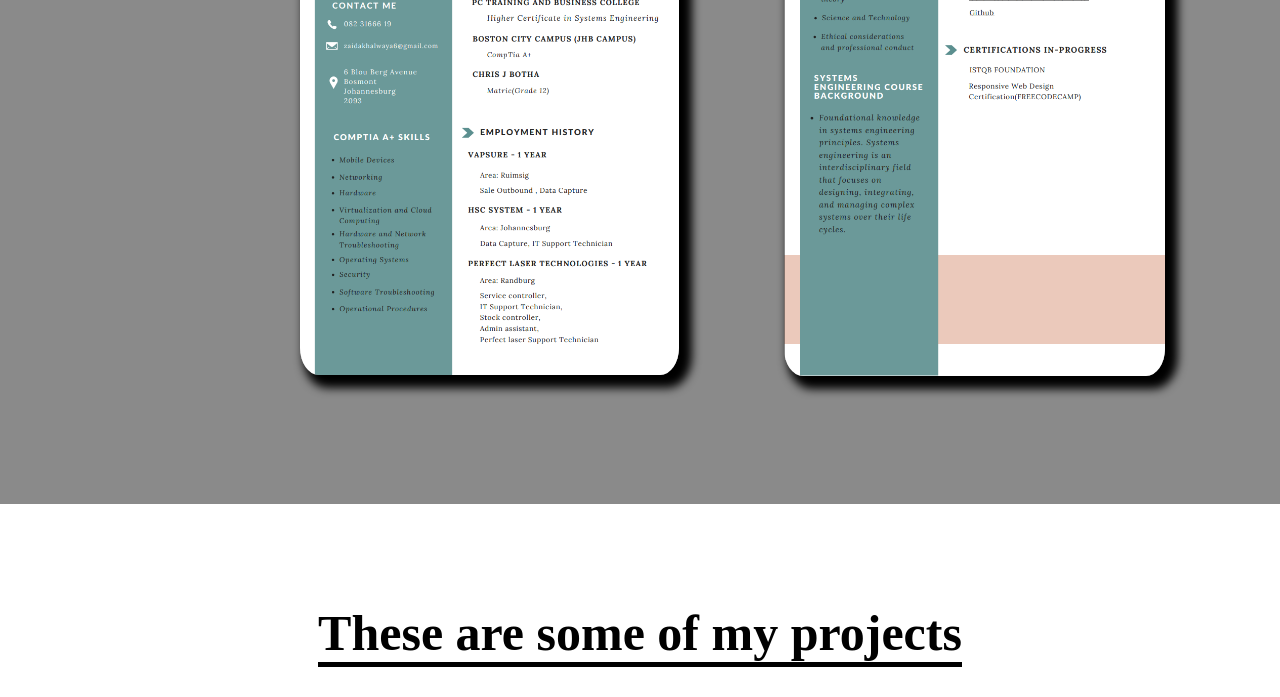
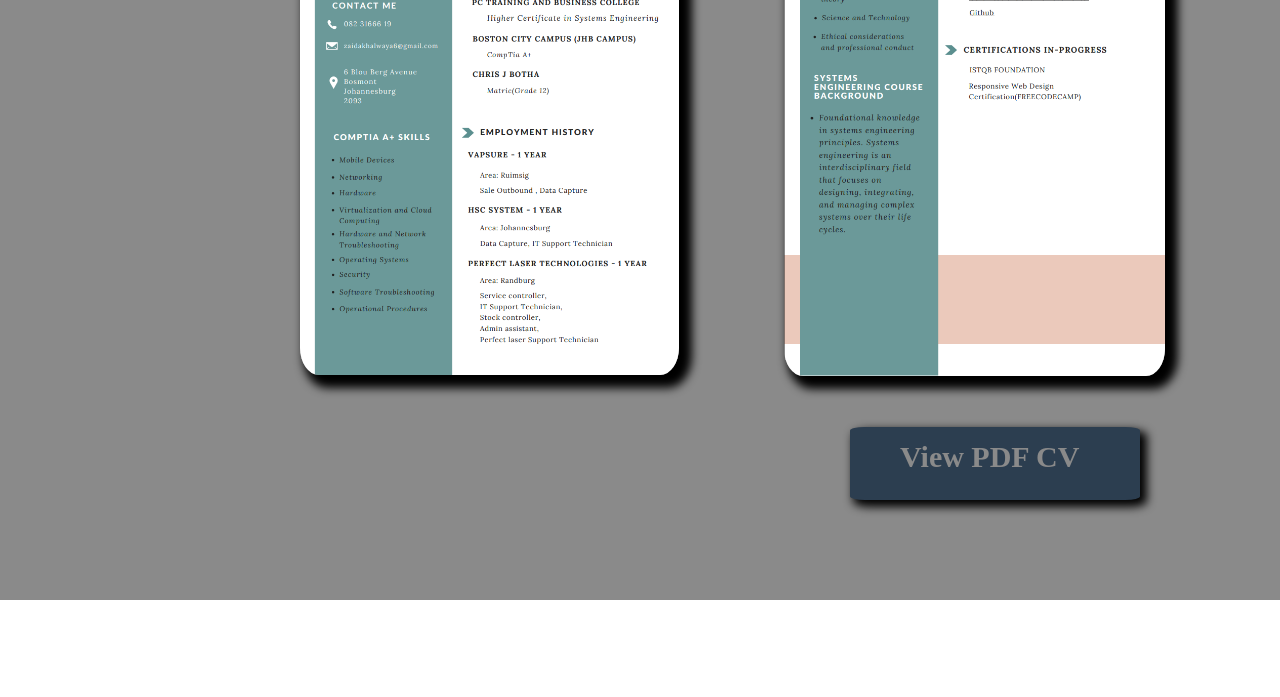
Before and after one commit to theZoid9/Umuzi-simple-website, a plain HTML site: page index.html in a window 1280 px wide. Shown: the part 1231-1928 px from the top of the page. Drawn offline with nearby package versions, Linux system fonts and the light colour scheme.

Commit message:
added cv btn

```diff
--- a/css/styles.css
+++ b/css/styles.css
@@ -191,19 +191,52 @@ body {
     padding: 20px;
     padding-left: 300px;
     padding-top: 10%;
-    padding-bottom: 10%;
+    padding-bottom: 4%;
     margin-top: 0px;
 
 
 }
 
 
-#cv img {
+.cv img {
     width: 80%;
     height: auto;
     display: block;
     border-radius: 5%;
     box-shadow: 8px 8px 10px 5px rgb(0, 0, 0);
+}
+
+.btn {
+    background-color: #8a8a8a;;
+
+    padding-bottom: 100px;
+}
+
+.btn #download {
+    width: 200px;
+    height: 50px;
+    background-color: #2C3E50;
+    color: #8a8a8a;
+    padding-right: 40px;
+    margin-left: 850px; /* Center the button */
+    padding-bottom:  10px;
+
+}
+
+.btn div {
+    font-size: 30px;
+    padding-left: 50px;
+    padding-top: 1%;
+    border-radius: 5%;
+    box-shadow: 5px 5px 10px 2px rgb(0, 0, 0);
+}
+
+.btn #download:hover {
+    opacity: 100%;
+    color: #ffffff ;
+    transition: opacity 0.25s ease-in;
+
+
 }
 
 .contact {
--- a/index.html
+++ b/index.html
@@ -46,7 +46,7 @@
   </div>
 </section>
 
-<section id="cv">
+<section class="cv">
     <div id="cvbox">
 
     </div>
@@ -57,11 +57,14 @@
             <div class="page" id="page2">
                 <img src="cv/zaid2.png" alt="" >
             </div>
-    </div>
+
 </section>
 
+<section class="btn">
+    <div  id="download" href=""><b>View PDF CV</b>
 
-
+    </div>
+    </section>
 
 <section id="project">
   <h1 id="heading">These are some of my projects</h1>
```
